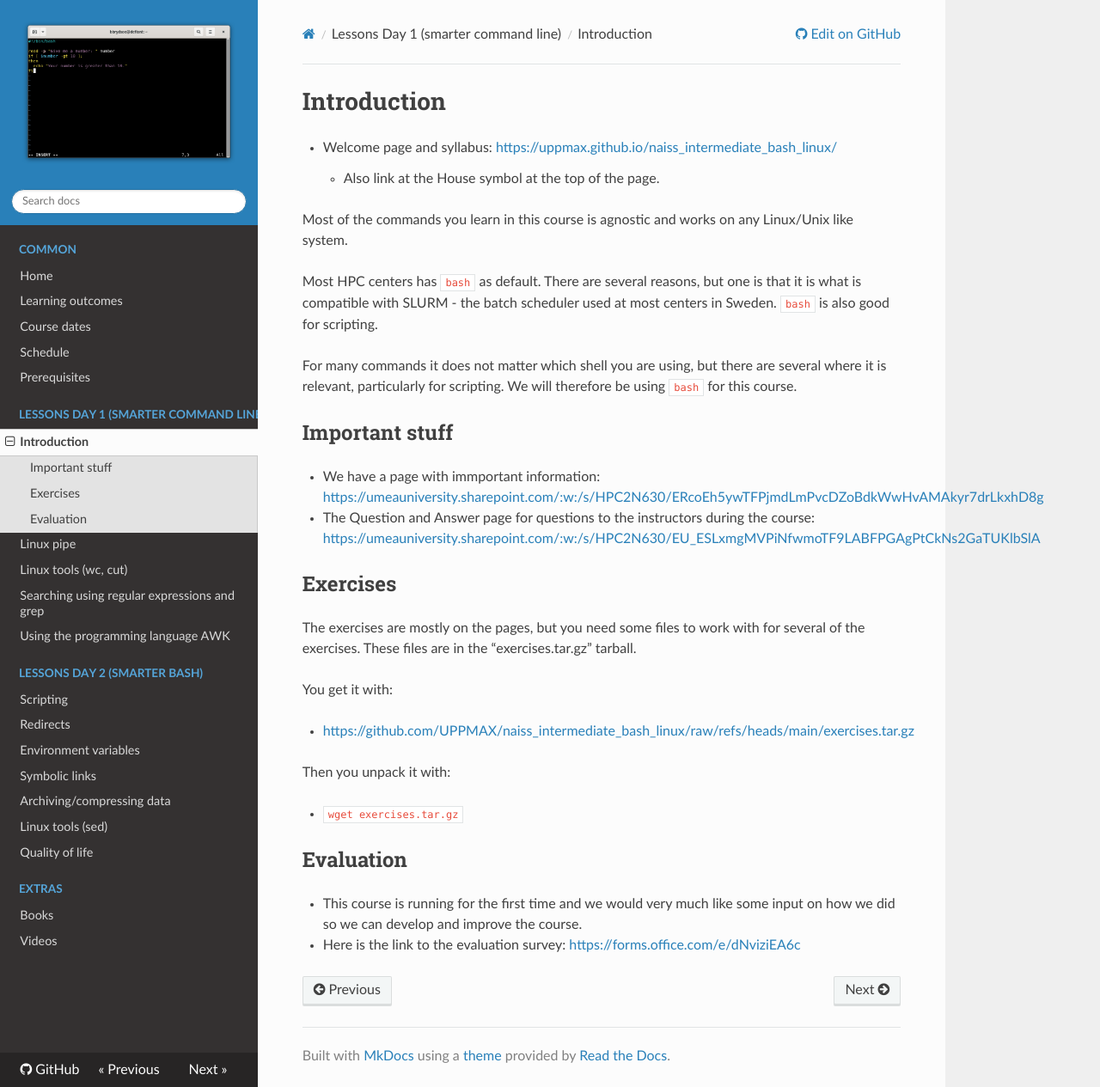
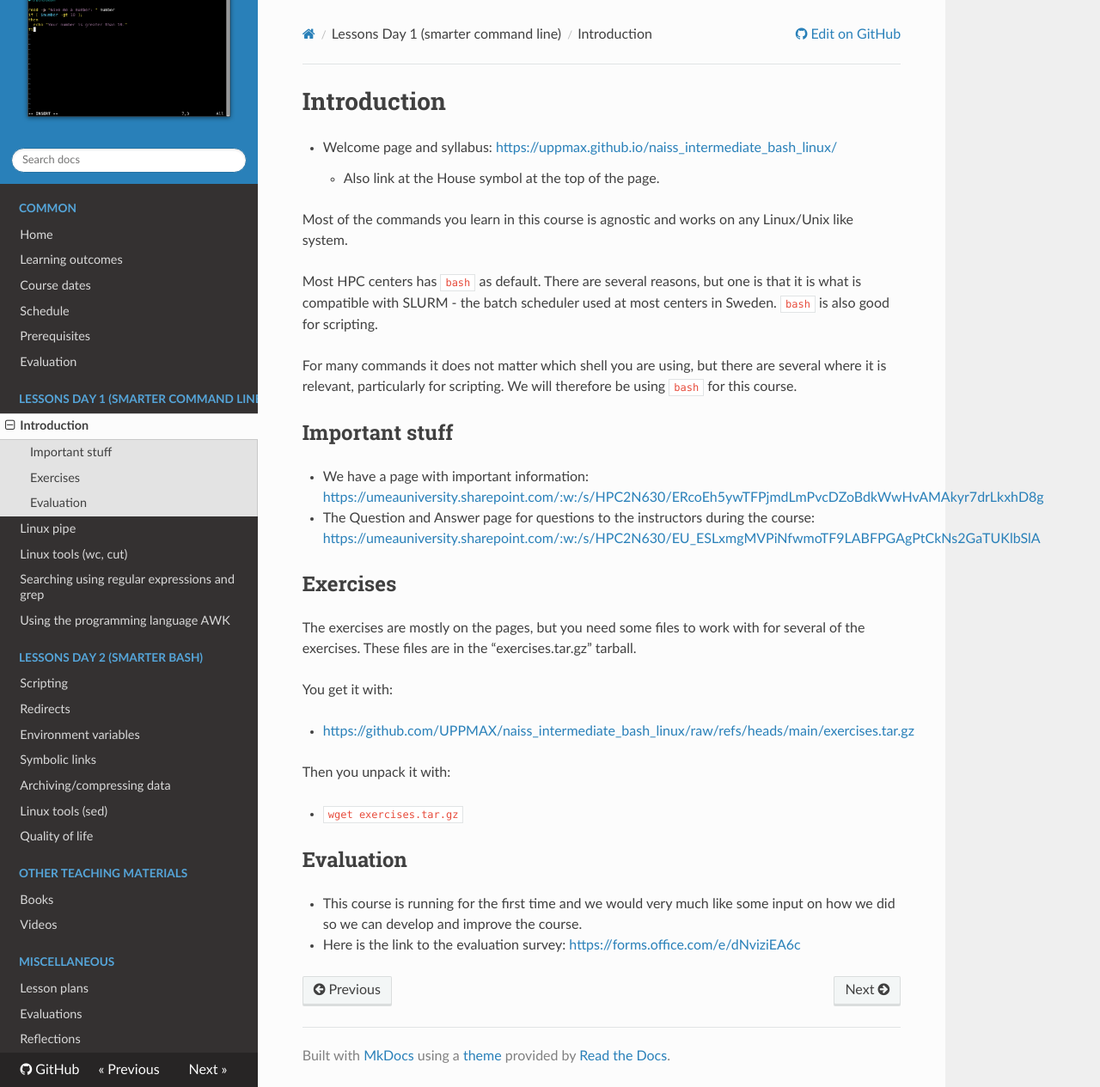
Before and after one commit to UPPMAX/linux-command-line-201, an MkDocs documentation site: the page built from docs/sessions/intro.md, in a window 1280 px wide and 1265 px high. Shown: the whole window at 86% size. Built offline with MkDocs 1.6.1, drawn with Linux system fonts in a browser that asks for light colours; nearby versions of some CDN libraries.

Commit message:
Stubs for evaluation results and reflections

```diff
--- a/docs/sessions/intro.md
+++ b/docs/sessions/intro.md
@@ -18,7 +18,7 @@ For many commands it does not matter which shell you are using, but there are se
 
 ## Important stuff
 
-- We have a page with immportant information: <a href="https://umeauniversity.sharepoint.com/:w:/s/HPC2N630/ERcoEh5ywTFPjmdLmPvcDZoBdkWwHvAMAkyr7drLkxhD8g" target="_blank">https://umeauniversity.sharepoint.com/:w:/s/HPC2N630/ERcoEh5ywTFPjmdLmPvcDZoBdkWwHvAMAkyr7drLkxhD8g</a>
+- We have a page with important information: <a href="https://umeauniversity.sharepoint.com/:w:/s/HPC2N630/ERcoEh5ywTFPjmdLmPvcDZoBdkWwHvAMAkyr7drLkxhD8g" target="_blank">https://umeauniversity.sharepoint.com/:w:/s/HPC2N630/ERcoEh5ywTFPjmdLmPvcDZoBdkWwHvAMAkyr7drLkxhD8g</a>
 - The Question and Answer page for questions to the instructors during the course: <a href="https://umeauniversity.sharepoint.com/:w:/s/HPC2N630/EU_ESLxmgMVPiNfwmoTF9LABFPGAgPtCkNs2GaTUKlbSlA" target="_blank">https://umeauniversity.sharepoint.com/:w:/s/HPC2N630/EU_ESLxmgMVPiNfwmoTF9LABFPGAgPtCkNs2GaTUKlbSlA</a>
 
 ## Exercises
--- a/mkdocs.yml
+++ b/mkdocs.yml
@@ -38,6 +38,7 @@ nav:
       - Course dates: course_dates.md
       - Schedule: schedule.md
       - Prerequisites: prerequisites.md
+      - Evaluation: evaluation.md
   - Lessons Day 1 (smarter command line):
       - Introduction: sessions/intro.md
       - Linux pipe: sessions/pipe.md
@@ -52,9 +53,13 @@ nav:
       - Archiving/compressing data: sessions/arch.md
       - Linux tools (sed): sessions/sed.md
       - Quality of life: sessions/qual.md
-  - Extras:
+  - Other teaching materials:
       - Books: books/README.md
       - Videos: videos.md
+  - Miscellaneous:
+      - Lesson plans: lesson_plans/README.md
+      - Evaluations: evaluations/README.md
+      - Reflections: reflections/README.md
 
 not_in_nav: |
   lesson_plans/20250602/README.md
```
Also changed, not shown: docs/evaluation.md (added, +14 -0 lines), docs/evaluations/20250602/README.md (added, +1 -0 lines), docs/evaluations/README.md (added, +19 -0 lines), docs/reflections/20250602/README.md (added, +1 -0 lines), docs/reflections/README.md (added, +10 -0 lines).
